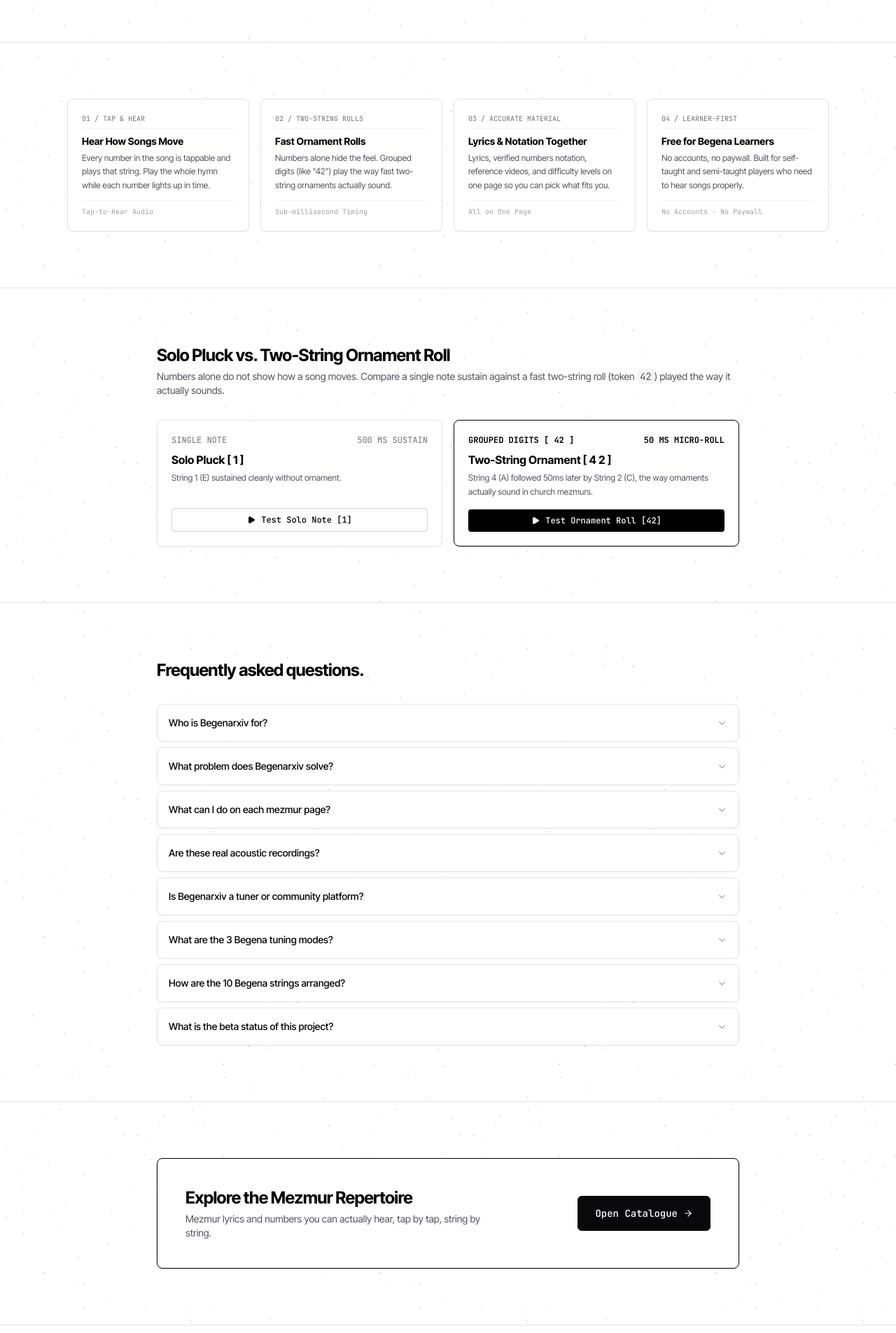
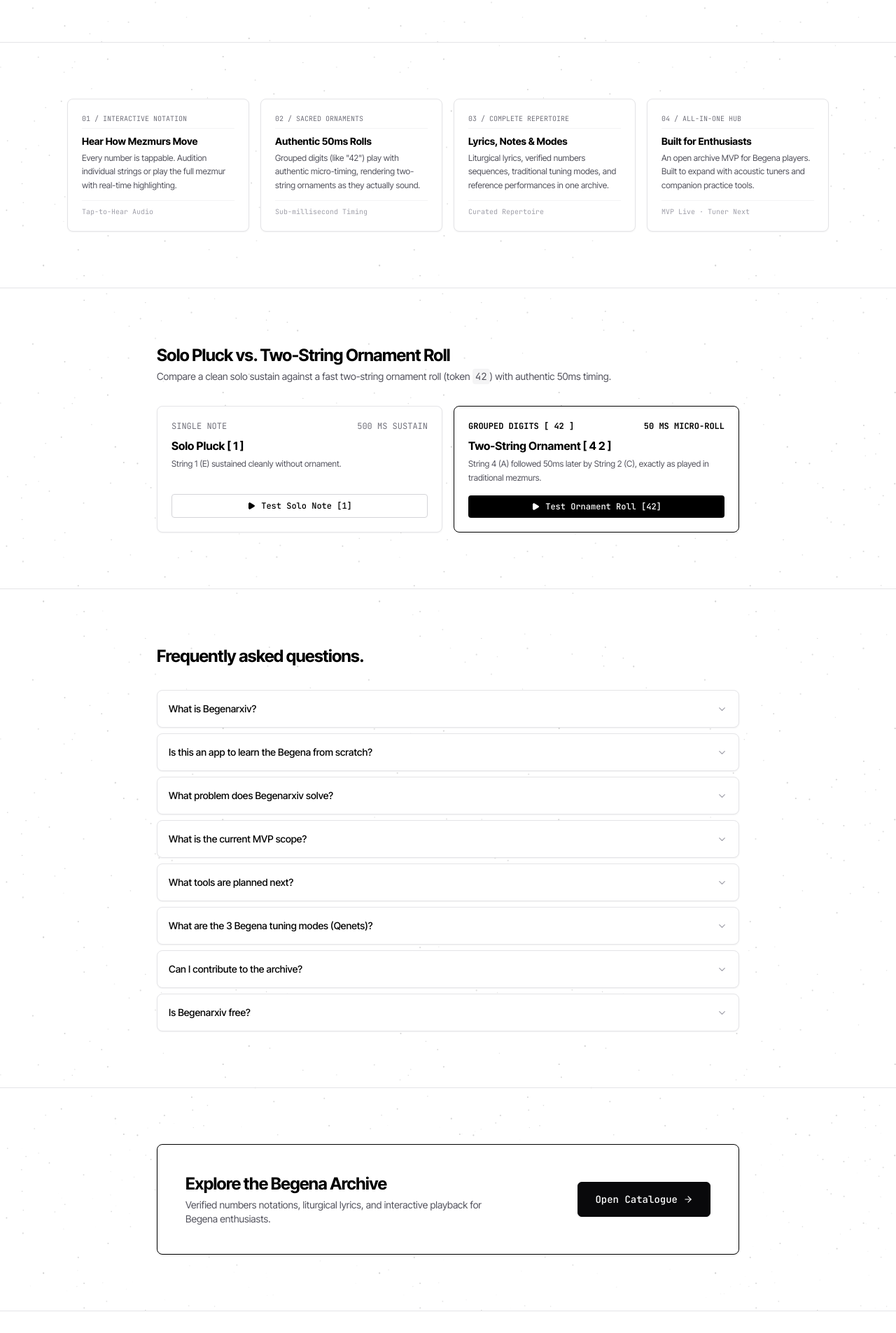
Before and after one commit to nebi-uo/begenarxiv, a React (Vite) app in the folder client/: page / in a window 1280 px wide. Shown: the part 880-2785 px from the top of the page at 70% size. Built offline with nearby package versions, Linux system fonts and the light colour scheme.

Commit message:
Content correction

```diff
--- a/client/index.html
+++ b/client/index.html
@@ -1,19 +1,24 @@
 <!doctype html>
 <html lang="en">
+
 <head>
   <meta charset="UTF-8" />
   <link rel="icon" type="image/svg+xml" href="/favicon.svg" />
   <link rel="preconnect" href="https://fonts.googleapis.com">
   <link rel="preconnect" href="https://fonts.gstatic.com" crossorigin>
-    <link href="https://fonts.googleapis.com/css2?family=Inter+Tight:ital,wght@0,300..900;1,300..900&family=JetBrains+Mono:wght@400;500;600;700&display=swap" rel="stylesheet">
+  <link
+    href="https://fonts.googleapis.com/css2?family=Inter+Tight:ital,wght@0,300..900;1,300..900&family=JetBrains+Mono:wght@400;500;600;700&display=swap"
+    rel="stylesheet">
   <meta name="viewport" content="width=device-width, initial-scale=1.0" />
-    <title>Begenarxiv — Learn Begena. Properly.</title>
-    <meta name="description" content="A free home for Begena learners: mezmurs with lyrics, numbers, and tap-to-hear playback." />
+  <title>Begenarxiv</title>
+  <meta name="description"
+    content="The all-in-one interactive archive for Begena enthusiasts: verified mezmur notations, sacred lyrics, tap-to-hear playback, and traditional tunings." />
 </head>
+
 <body>
   <div id="root"></div>
   <script>
-      window.addEventListener('error', function(e) {
+    window.addEventListener('error', function (e) {
       var root = document.getElementById('root');
       if (root && (!root.innerHTML || root.innerHTML.trim() === '')) {
         root.innerHTML = '<div style="padding:2.5rem;font-family:monospace;color:#18181b;background:#ffffff;max-width:750px;margin:3rem auto;border:1px solid #e4e4e7;border-radius:12px;box-shadow:0 4px 12px rgba(0,0,0,0.05);">' +
@@ -34,4 +39,5 @@
   </script>
   <script type="module" src="/src/main.tsx"></script>
 </body>
+
 </html>
--- a/client/src/components/CatalogueHero.tsx
+++ b/client/src/components/CatalogueHero.tsx
@@ -24,7 +24,7 @@ export default function CatalogueHero({
             Mezmur Repertoire
           </h1>
           <p className="text-zinc-500 text-xs sm:text-sm mt-1">
-            Mezmur lyrics and numbers you can actually hear, tap by tap, string by string.
+            The interactive archive of Begena mezmurs, verified numbers notations, lyrics, and traditional tuning modes.
           </p>
 
           <div className="flex items-center gap-2.5 mt-3 text-xs font-mono text-zinc-500">
--- a/client/src/components/Layout.tsx
+++ b/client/src/components/Layout.tsx
@@ -149,7 +149,7 @@ export default function Layout({ children }: { children: ReactNode }) {
             </div>
             <span className="text-sm font-bold">Begenarxiv</span>
             <span className="text-zinc-300">/</span>
-            <span className="text-zinc-500 font-normal">A free home for Begena learners</span>
+            <span className="text-zinc-500 font-normal">An interactive archive for Begena enthusiasts</span>
           </div>
           <div className="flex items-center gap-4 text-xs">
             {!isCatalogue && (
@@ -160,7 +160,7 @@ export default function Layout({ children }: { children: ReactNode }) {
                 <span className="text-zinc-300">·</span>
               </>
             )}
-            <span>Beta · Free &amp; No Accounts</span>
+            <span>MVP Beta · Open Begena Archive</span>
           </div>
         </div>
       </footer>
--- a/client/src/pages/LandingPage.tsx
+++ b/client/src/pages/LandingPage.tsx
@@ -34,63 +34,63 @@ const SAMPLE_HYMN_SEQUENCE: DemoStep[] = [
 
 const TELEMETRY_CARDS = [
   {
-    num: '01 / TAP & HEAR',
-    title: 'Hear How Songs Move',
-    desc: 'Every number in the song is tappable and plays that string. Play the whole hymn while each number lights up in time.',
+    num: '01 / INTERACTIVE NOTATION',
+    title: 'Hear How Mezmurs Move',
+    desc: 'Every number is tappable. Audition individual strings or play the full mezmur with real-time highlighting.',
     sub: 'Tap-to-Hear Audio',
   },
   {
-    num: '02 / TWO-STRING ROLLS',
-    title: 'Fast Ornament Rolls',
-    desc: 'Numbers alone hide the feel. Grouped digits (like "42") play the way fast two-string ornaments actually sound.',
+    num: '02 / SACRED ORNAMENTS',
+    title: 'Authentic 50ms Rolls',
+    desc: 'Grouped digits (like "42") play with authentic micro-timing, rendering two-string ornaments as they actually sound.',
     sub: 'Sub-millisecond Timing',
   },
   {
-    num: '03 / ACCURATE MATERIAL',
-    title: 'Lyrics & Notation Together',
-    desc: 'Lyrics, verified numbers notation, reference videos, and difficulty levels on one page so you can pick what fits you.',
-    sub: 'All on One Page',
+    num: '03 / COMPLETE REPERTOIRE',
+    title: 'Lyrics, Notes & Modes',
+    desc: 'Liturgical lyrics, verified numbers sequences, traditional tuning modes, and reference performances in one archive.',
+    sub: 'Curated Repertoire',
   },
   {
-    num: '04 / LEARNER-FIRST',
-    title: 'Free for Begena Learners',
-    desc: 'No accounts, no paywall. Built for self-taught and semi-taught players who need to hear songs properly.',
-    sub: 'No Accounts · No Paywall',
+    num: '04 / ALL-IN-ONE HUB',
+    title: 'Built for Enthusiasts',
+    desc: 'An open archive MVP for Begena players. Built to expand with acoustic tuners and companion practice tools.',
+    sub: 'MVP Live · Tuner Next',
   },
 ];
 
 const FAQS = [
   {
-    q: 'Who is Begenarxiv for?',
-    a: 'Begena players who are learning, especially self-taught or semi-taught ones. People who already have numbers for a song but cannot tell how it should actually sound.',
+    q: 'What is Begenarxiv?',
+    a: 'An interactive digital archive for the Ethiopian Begena. It preserves mezmur lyrics and numbers notations with tap-to-hear strings, synced playback, and traditional tuning modes.',
+  },
+  {
+    q: 'Is this an app to learn the Begena from scratch?',
+    a: 'No. Begenarxiv is not a beginner course or tutorial app. It is an archive built for Begena enthusiasts and players looking for verified notations and musical context to play their way.',
   },
   {
     q: 'What problem does Begenarxiv solve?',
-    a: 'Learning the Begena has two real obstacles: accurate material is scattered across apps and hard to verify, and numbers alone do not teach you how a song moves. Notation tells you which strings to play, but not the rhythm, feel, or fast ornamented notes. Hearing a song teaches more than reading it.',
+    a: 'Static paper numbers tell you which string to pluck, but hide rhythm, pauses, and ornaments. Begenarxiv lets you hear the notes in context so you can understand how the hymn actually moves.',
   },
   {
-    q: 'What can I do on each mezmur page?',
-    a: 'Every mezmur page has lyrics, numbers notation, a reference video, and a difficulty rating. Every number is tappable and plays that string, or you can play the whole song while each number lights up in sync, including fast two-string ornaments.',
+    q: 'What is the current MVP scope?',
+    a: 'A curated catalogue of mezmurs with tap-to-hear playback, 50ms ornament rolls, lyrics, traditional tuning modes, and a community contribution portal.',
   },
   {
-    q: 'Are these real acoustic recordings?',
-    a: 'The sounds you hear are synthesized string tones that show which string is played and when. Real Begena string recordings are planned for future updates.',
+    q: 'What tools are planned next?',
+    a: 'We are expanding Begenarxiv into an all-in-one Begena platform. Next up is a dedicated acoustic tuner for gut string frequencies, followed by custom notation decoders and player tools.',
   },
   {
-    q: 'Is Begenarxiv a tuner or community platform?',
-    a: 'Not yet. A tuning tool is planned for a later release. There are no accounts, paywalls, uploads, or comments—Begenarxiv is completely free and learner-first.',
+    q: 'What are the 3 Begena tuning modes (Qenets)?',
+    a: 'Tizita (1=E, 2=C, 3=D, 4=A, 5=G), Selamta (1=F, 2=C, 3=D, 4=A, 5=G), and Anchi-Hoye (1=F, 2=C, 3=C#, 4=A, 5=F#). Each hymn adapts its string frequencies to its traditional mode.',
   },
   {
-    q: 'What are the 3 Begena tuning modes?',
-    a: 'Tizita (1=E, 2=C, 3=D, 4=A, 5=G), Selamta (1=F, 2=C, 3=D, 4=A, 5=G), and Anchi-Hoye (1=F, 2=C, 3=C#, 4=A, 5=F#). Tizita is the contemplative nocturnal mode, Selamta shifts string 1 to F, and Anchi-Hoye introduces minor-second intervals.',
+    q: 'Can I contribute to the archive?',
+    a: 'Yes. Anyone can submit hymn notations and lyrics via "Add a Mezmur" or request uncatalogued songs. Approved submissions receive permanent archive credit.',
   },
   {
-    q: 'How are the 10 Begena strings arranged?',
-    a: 'A Begena has 10 physical strings. In authentic tradition, plucking starts on string 1, skips 2 drone strings to reach string 2, then skips 1 string between each remaining active position: string 1, skip 2, string 2, skip 1, string 3, skip 1, string 4, skip 1, string 5.',
-  },
-  {
-    q: 'What is the beta status of this project?',
-    a: 'This is an early beta. The catalogue is small and growing, and the sounds are string tones that show which string plays when. Tell us what is wrong, what is missing, and which songs you want next, also you can contribute your prefered mezmurs and become part of the growing community.',
+    q: 'Is Begenarxiv free?',
+    a: 'Yes. It is completely free, open to the community, and requires no account or subscription.',
   },
 ];
 
@@ -331,19 +331,17 @@ export default function LandingPage() {
             >
               {/* Ready-to-use Headline */}
               <h1 className="text-3xl sm:text-5xl lg:text-6xl font-bold tracking-tight text-black leading-[1.08] mb-3">
-                Learn Begena. Properly.
+                The Interactive Begena Archive.
               </h1>
 
               {/* Ready-to-use Subheadline */}
-              <p className="text-base sm:text-lg text-black font-medium leading-snug max-w-xl mb-4">
-                Mezmur lyrics and numbers you can actually hear, tap by tap, string by string.
+              <p className="text-base sm:text-lg text-black font-medium leading-snug max-w-xl mb-3">
+                An all-in-one archive of Begena mezmurs and notations presented interactively so enthusiasts can explore and play their way.
               </p>
 
               {/* About description */}
               <p className="text-xs sm:text-sm text-zinc-600 leading-relaxed max-w-xl mb-6">
-                Reading numbers tells you which strings to play. It does not tell you how the song moves.
-                Begenarxiv puts a mezmur's lyrics and numbers on one page and lets you tap any number to hear it,
-                or play the whole song with each number lighting up in time, including the fast ornamented notes.
+                Tap any number to audition strings, stream full hymns with real-time illumination, and explore traditional tuning modes. Built as an open platform for Begena players.
               </p>
 
               {/* 3 Traditional Tune Modes */}
@@ -391,7 +389,7 @@ export default function LandingPage() {
               >
                 <Link to="/catalogue">
                   <Button variant="primary" className="text-xs px-4 py-2.5">
-                    Browse Catalogue <ArrowRight size={13} />
+                    Explore the Archive <ArrowRight size={13} />
                   </Button>
                 </Link>
 
@@ -498,7 +496,7 @@ export default function LandingPage() {
               Solo Pluck vs. Two-String Ornament Roll
             </h2>
             <p className="text-xs sm:text-sm text-zinc-600 mt-1">
-              Numbers alone do not show how a song moves. Compare a single note sustain against a fast two-string roll (token <code className="font-mono bg-zinc-100 px-1 py-0.5 rounded">42</code>) played the way it actually sounds.
+              Compare a clean solo sustain against a fast two-string ornament roll (token <code className="font-mono bg-zinc-100 px-1 py-0.5 rounded">42</code>) with authentic 50ms timing.
             </p>
           </motion.div>
 
@@ -552,7 +550,7 @@ export default function LandingPage() {
                 </div>
                 <h3 className="text-base font-bold text-black mb-1">Two-String Ornament [ 4 2 ]</h3>
                 <p className="text-xs text-zinc-600 leading-relaxed mb-4">
-                  String 4 ({currentTuningNotes[4]?.note}) followed 50ms later by String 2 ({currentTuningNotes[2]?.note}), the way ornaments actually sound in church mezmurs.
+                  String 4 ({currentTuningNotes[4]?.note}) followed 50ms later by String 2 ({currentTuningNotes[2]?.note}), exactly as played in traditional mezmurs.
                 </p>
               </div>
 
@@ -657,10 +655,10 @@ export default function LandingPage() {
           <div className="p-6 sm:p-8 md:p-10 bg-white border border-black rounded-lg flex flex-col sm:flex-row items-start sm:items-center justify-between gap-6 shadow-sm">
             <div>
               <h2 className="text-xl sm:text-2xl font-bold tracking-tight text-black">
-                Explore the Mezmur Repertoire
+                Explore the Begena Archive
               </h2>
               <p className="text-xs sm:text-sm text-zinc-600 mt-1 max-w-md">
-                Mezmur lyrics and numbers you can actually hear, tap by tap, string by string.
+                Verified numbers notations, liturgical lyrics, and interactive playback for Begena enthusiasts.
               </p>
             </div>
 
@@ -682,7 +680,7 @@ export default function LandingPage() {
             </div>
             <span className="text-sm font-bold">Begenarxiv</span>
             <span className="text-zinc-300">/</span>
-            <span className="text-zinc-500 font-normal">A free home for Begena learners</span>
+            <span className="text-zinc-500 font-normal">An interactive archive for Begena enthusiasts</span>
           </div>
           <div className="flex items-center gap-4 text-xs font-mono">
             <Link to="/catalogue" className="hover:text-black transition-colors">
```
Also changed, not shown: 1 other file (tests, documents, lock files or other folders). Lines whose indentation alone changed are shown as unchanged.
